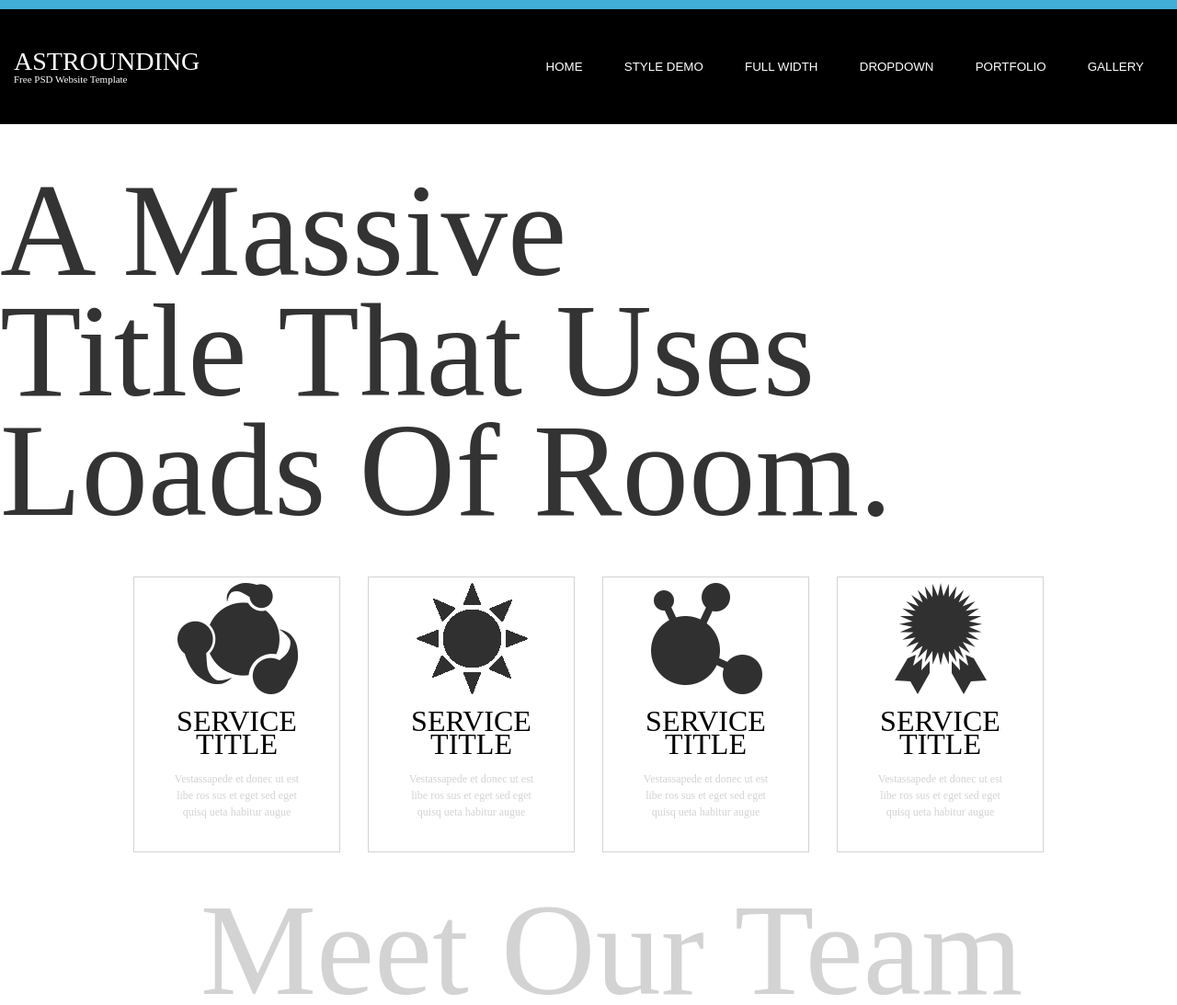
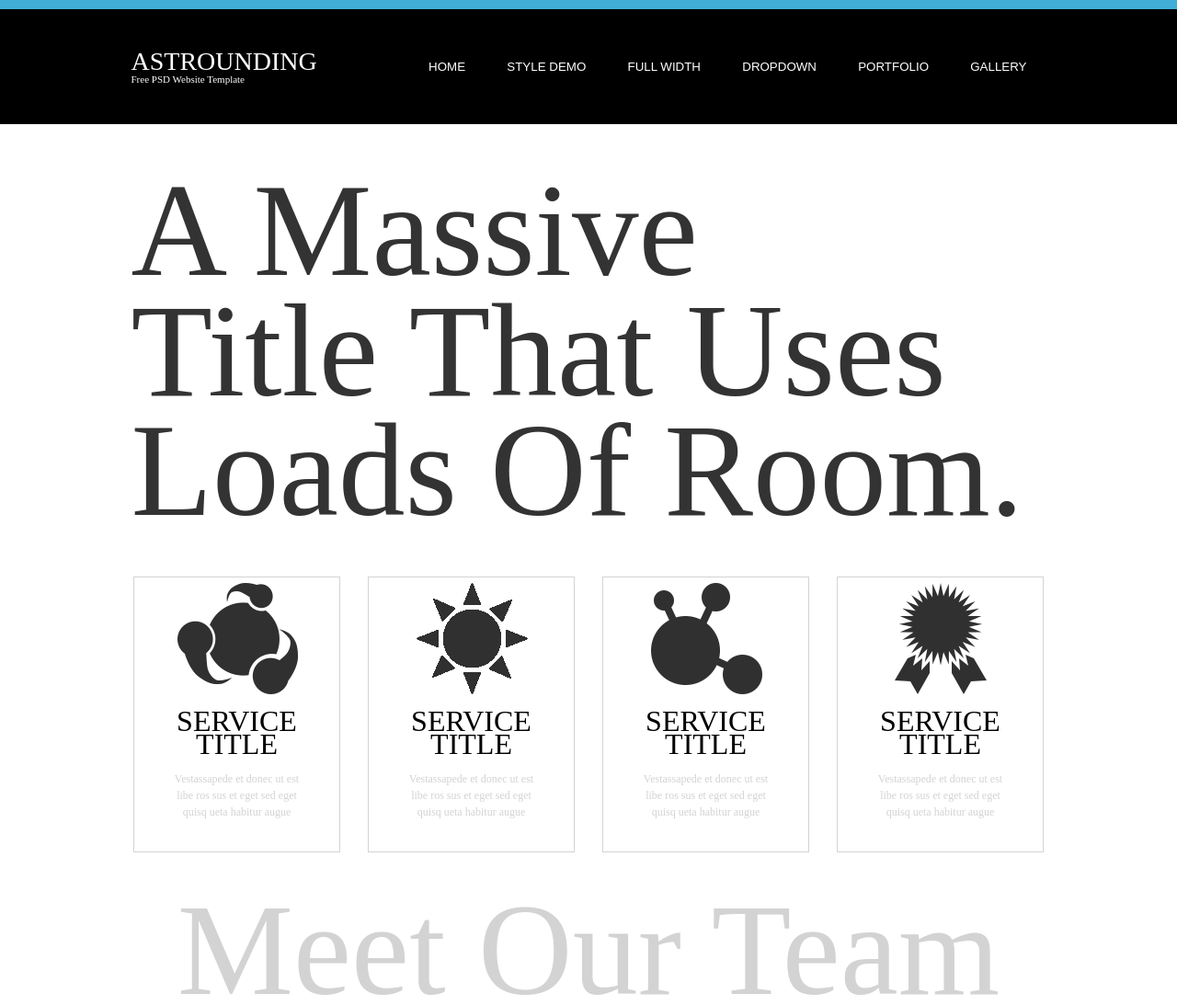
Before and after one commit to AnnaZhigit/homework10, a plain HTML site: page index.html in a window 1280 px wide. Shown: the top 1093 px of the page at 92% size. Drawn offline with Linux system fonts and the light colour scheme.

Commit message:
add wrapper for header

```diff
--- a/index.html
+++ b/index.html
@@ -7,6 +7,8 @@
 	 </head>
 	 <body>
 	 	<header>
+	 		<div class="wrapper_header">
+		 		<div class="conteiner__header">
 				 	<div class="logo">
 				 		<h1> Astrounding </h1>
 				 		<p> Free PSD Website Template</p>
@@ -19,8 +21,10 @@
 						<button class="button_nav">Portfolio</button>
 						<button class="button_nav">Gallery</button>
 					</nav>
+				</div>
+			</div>
 		</header>
-		<main>
+		<main class="wrapper">
 			<div class="title1">
 				<h2>A Massive</h2>
 				<h2>Title That Uses</h2>
--- a/style.css
+++ b/style.css
@@ -55,17 +55,23 @@ body {
 	height: 100%;
 }
 
-header {
+.wrapper_header {
+    background-color: #000000;
+    border-top: 10px solid #40aed7;
+
+}
+
+.conteiner__header {
 	display: flex;
 	flex-direction: row;
 	justify-content: space-between;
 	align-items: center;
-	background-color: #000000;
 	color: #ffffff;
 	height: 125px;
-	border-top: 10px solid #40aed7;
 	padding-left: 15px;
 	padding-right: 15px;
+	max-width: 995px;
+	margin: 0 auto;
 }
 
 h1 {
@@ -104,6 +110,11 @@ main {
 	min-height: 100%;
 	height: auto !important;
 	height: 100%;
+}
+
+.wrapper {
+	max-width: 995px;
+    margin: 0 auto;
 }
 
 .title1 {
@@ -203,7 +214,6 @@ h3 {
 
 .title2 {
 	background-color:  #ffffff;
-	padding-left: 50px;
 	padding-top: 50px;
 }
 
```
Lines whose indentation alone changed are shown as unchanged.
